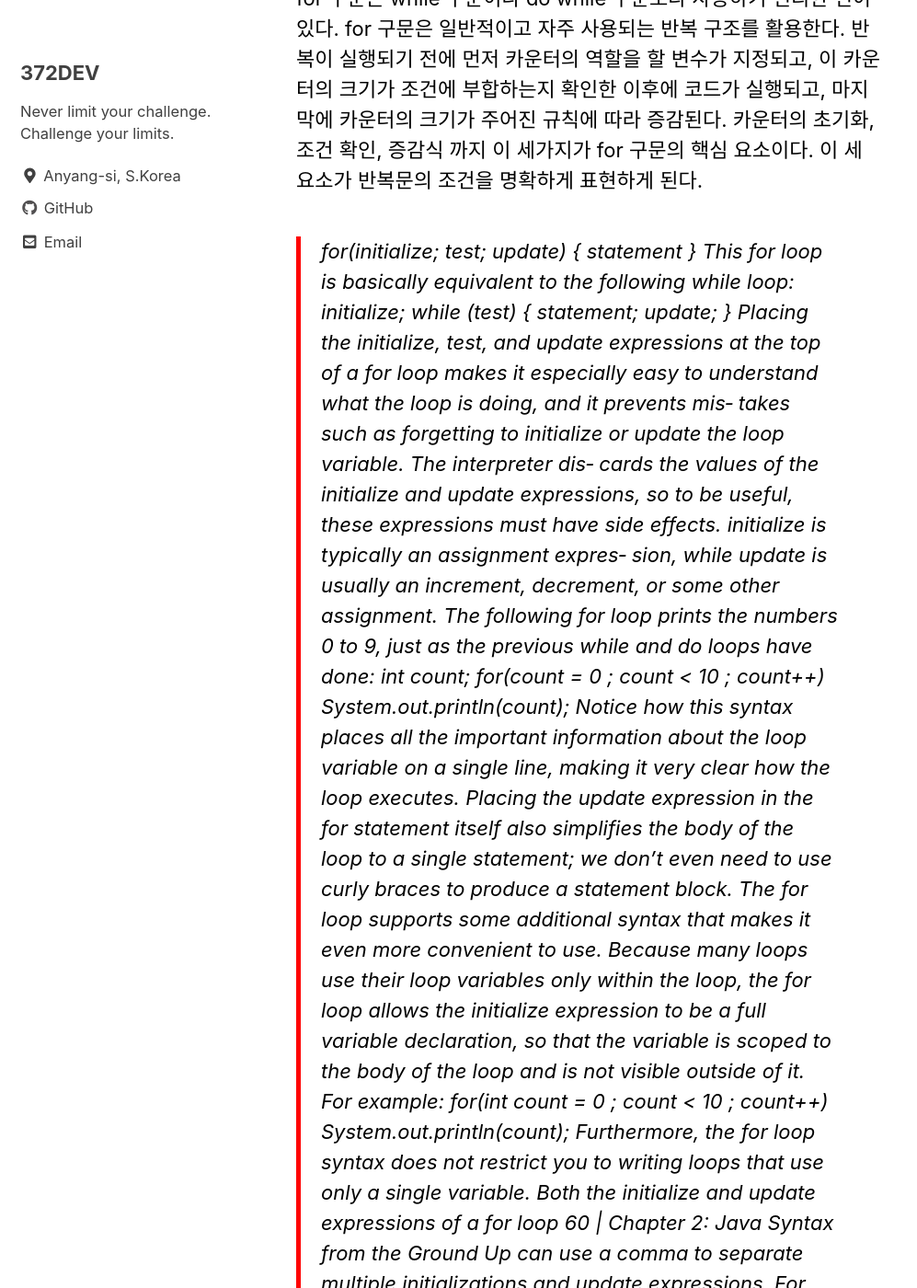
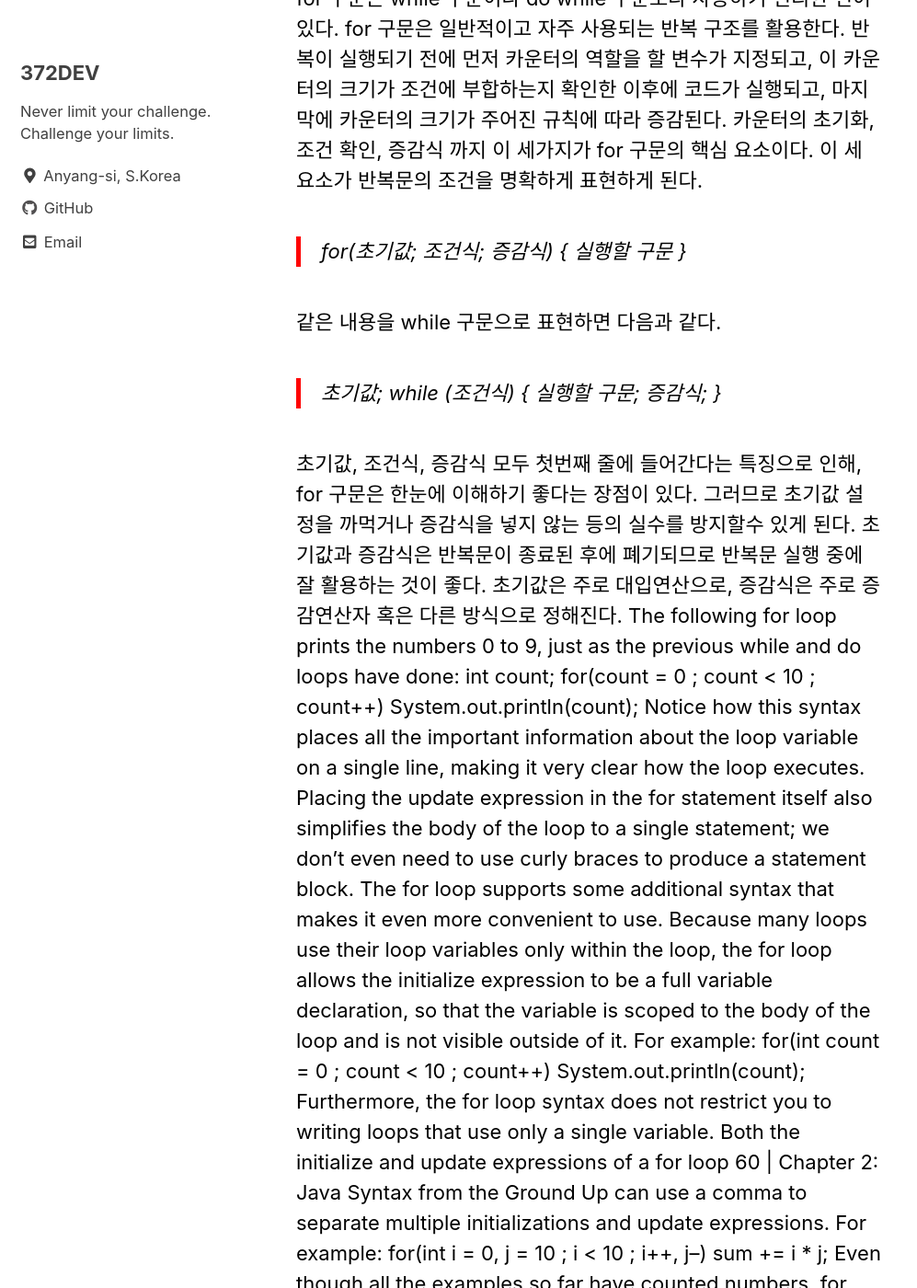
Before and after one commit to 372dev/372dev.github.io, a Jekyll site: the page built from _posts/2020-12-01-post17.md, in a window 1280 px wide and 1400 px high, scrolled down 10391 px. Shown: the whole window at 92% size, without its empty margins (0-997 px from the left). Built offline with Jekyll 4.4.1, drawn with Linux system fonts in a browser that asks for light colours; cached includes are drawn as plain includes; some of the changed text lies outside the part shown.

Commit message:
Update 2020-12-01-post17.md

```diff
--- a/_posts/2020-12-01-post17.md
+++ b/_posts/2020-12-01-post17.md
@@ -201,13 +201,13 @@ switch(num) {
 ##### 2.1. while statement
 While 구문은 자바의 가장 기본적인 반복문이다. 기본적인 신택스는 다음과 같다.
 
->while (조건) {
+>while (조건식) {
 >  실행할 구문
 >}
 
-While 구문은 실행시, 먼저 조건을 확인하며 이 조건에는 Boolean 변수나 Boolean 값(true/false)이 들어가야 한다. 값이 거짓이라면, 인터프리터는 뒤따르는 실행 구문을 건너뛰고 다음 코드를 읽는다. 한편 값이 참인 경우, 인터프리터는 뒤따르는 실행 구문을 실행하고 난 뒤 Boolean 값을 다시 한번 확인한다. 재확인된 값이 거짓이라면 실행 구문을 건너뛰고 참이라면 실행 구문을 다시 한번 더 실행하며 이와 같은 순환이 계속해서 반복된다. 언제까지? 조건의 값이 true인 경우 계속(false가 된 경우 멈춘다). 반복이 모두 끝나야만 인터프리터는 다음으로 넘어간다.
+While 구문은 실행시, 먼저 조건을 확인하며 이 조건식에는 Boolean 변수나 Boolean 값(true/false)이 들어가야 한다. 값이 거짓이라면, 인터프리터는 뒤따르는 실행 구문을 건너뛰고 다음 코드를 읽는다. 한편 값이 참인 경우, 인터프리터는 뒤따르는 실행 구문을 실행하고 난 뒤 Boolean 값을 다시 한번 확인한다. 재확인된 값이 거짓이라면 실행 구문을 건너뛰고 참이라면 실행 구문을 다시 한번 더 실행하며 이와 같은 순환이 계속해서 반복된다. 언제까지? 조건의 값이 true인 경우 계속(false가 된 경우 멈춘다). 반복이 모두 끝나야만 인터프리터는 다음으로 넘어간다.
 
-다음 신택스를 이용해서 무한반복 구문을 만들 수 있다.
+다음 신택스를 이용해서 무한반복 구문을 만들 수 도 있다.
 
 >while(true)
 
@@ -229,7 +229,7 @@ do...while 구문은 while 구문과 비슷하다. 다만, 조건의 확인이
 
 >do {
 >  실행할 구문
->} while (조건);
+>} while (조건식);
 
 do...while 구문과 while 구문의 차이점에 주목하라. 먼저, do...while 구문은 do 라는 키워드로 반복문의 시작을 표시하며, 뒤따르는 while 키워드로 반복 실행할 구문의 끝을 표시하는 동시에 조건식을 정해준다.
 또한, while 구문과 달리 do...while 구문은 끝에 세미콜론(;)을 붙여줘야 한다. 이는 while 키워드와 조건식 뒤에 중괄호(코드블럭)가 오지 않고 끝마침을 표현하는 것이다.
@@ -250,21 +250,19 @@ do...while 구문은 while 구문에 비해 자주 쓰이지 않는다. 그 이
 for 구문은 while 구문이나 do while 구문보다 사용하기 편리한 면이 있다. for 구문은 일반적이고 자주 사용되는 반복 구조를 활용한다. 반복이 실행되기 전에 먼저 카운터의 역할을 할 변수가 지정되고, 이 카운터의 크기가 조건에 부합하는지 확인한 이후에
 코드가 실행되고, 마지막에 카운터의 크기가 주어진 규칙에 따라 증감된다. 카운터의 초기화, 조건 확인, 증감식 까지 이 세가지가 for 구문의 핵심 요소이다. 이 세 요소가 반복문의 조건을 명확하게 표현하게 된다.
 
->for(initialize; test; update) {
-> statement
+>for(초기값; 조건식; 증감식) {
+> 실행할 구문
 >}
-This for loop is basically equivalent to the following while loop:
-initialize;
-while (test) {
- statement;
- update;
-}
-Placing the initialize, test, and update expressions at the top of a for loop
-makes it especially easy to understand what the loop is doing, and it prevents mis‐
-takes such as forgetting to initialize or update the loop variable. The interpreter dis‐
-cards the values of the initialize and update expressions, so to be useful, these
-expressions must have side effects. initialize is typically an assignment expres‐
-sion, while update is usually an increment, decrement, or some other assignment.
+
+같은 내용을 while 구문으로 표현하면 다음과 같다.
+
+>초기값;
+>while (조건식) {
+> 실행할 구문;
+> 증감식;
+>}
+
+초기값, 조건식, 증감식 모두 첫번째 줄에 들어간다는 특징으로 인해, for 구문은 한눈에 이해하기 좋다는 장점이 있다. 그러므로 초기값 설정을 까먹거나 증감식을 넣지 않는 등의 실수를 방지할수 있게 된다. 초기값과 증감식은 반복문이 종료된 후에 폐기되므로 반복문 실행 중에 잘 활용하는 것이 좋다. 초기값은 주로 대입연산으로, 증감식은 주로 증감연산자 혹은 다른 방식으로 정해진다.
 The following for loop prints the numbers 0 to 9, just as the previous while and do
 loops have done:
 int count;
```
